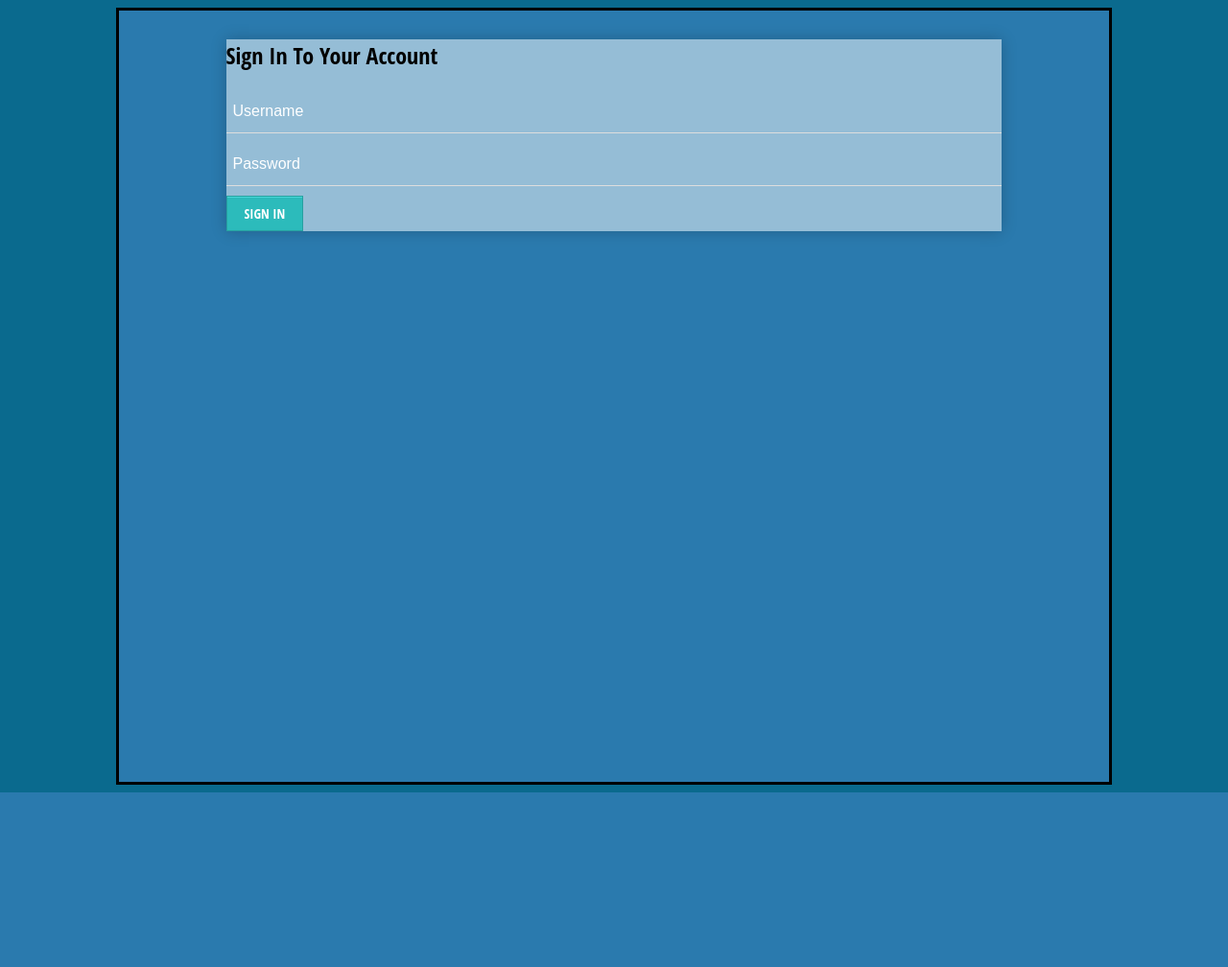
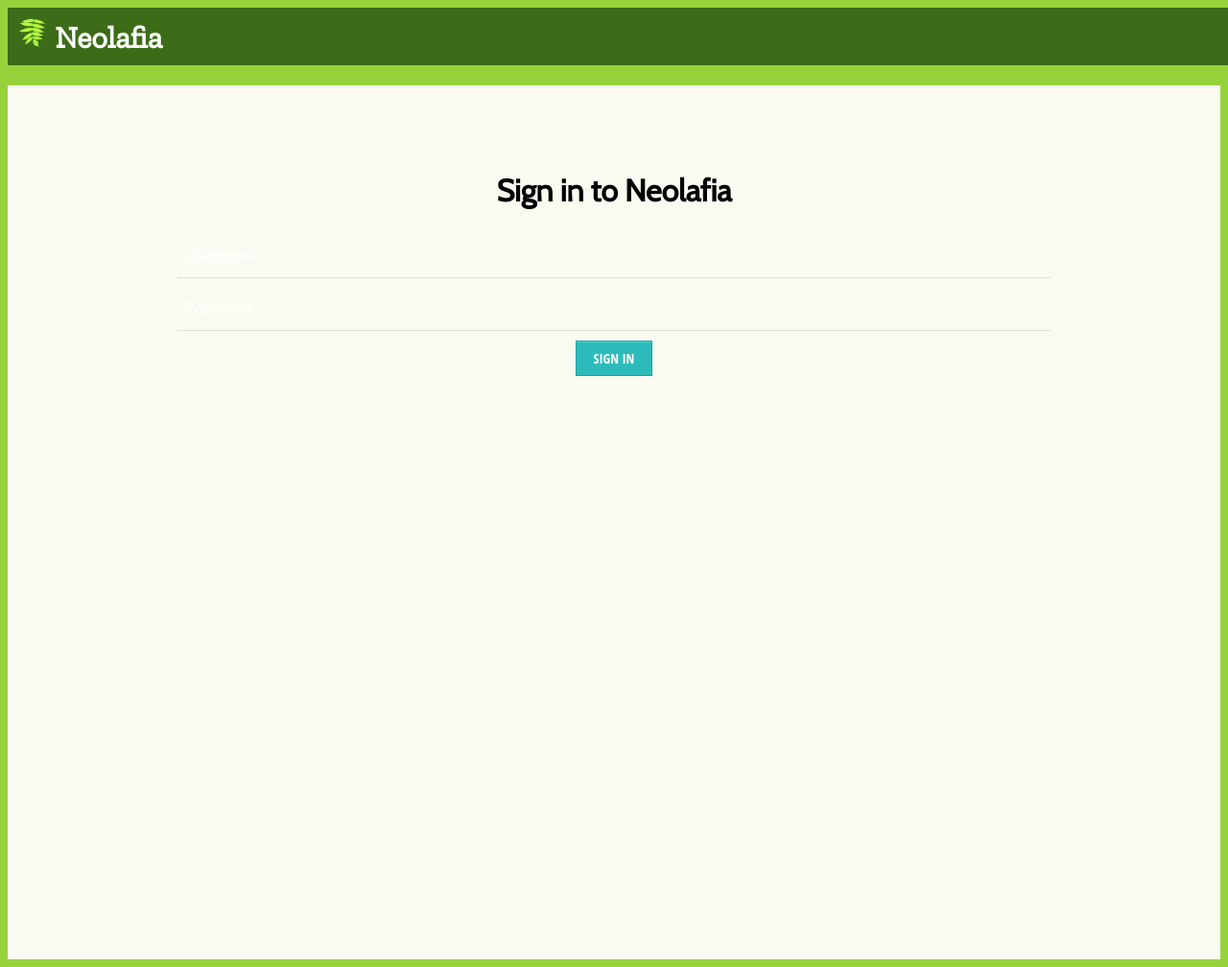
Before and after one commit to acphynix/doctors, a PHP site: page /login.php in a window 1280 px wide. Shown: the whole page at 96% size. Before the commit the page ends 826 px from the top, so only its background shows below. Run offline with PHP 8.4, Linux system fonts and the light colour scheme; some libraries are stand-ins or nearby versions.

Commit message:
Improve login page

```diff
--- a/html/forms.css
+++ b/html/forms.css
@@ -71,7 +71,15 @@ div.loggedinheader{
   box-shadow: 0px 0px 15px rgba(0, 0, 0, 0.22);
   -moz-box-shadow: 0px 0px 15px rgba(0, 0, 0, 0.22);
   -webkit-box-shadow:  0px 0px 15px rgba(0, 0, 0, 0.22);
-
+}
+.borderless{
+    background: rgba(255,255,255,0);
+  box-shadow: 0px 0px 0px rgba(0, 0, 0, 0.22);
+  -moz-box-shadow: 0px 0px 0px rgba(0, 0, 0, 0.22);
+  -webkit-box-shadow:  0px 0px 0px rgba(0, 0, 0, 0.22);
+}
+.centered{
+  text-align:center;
 }
 .form-style-8 h2{
   /*background: #4D4D4D;*/
--- a/html/index.php
+++ b/html/index.php
@@ -60,7 +60,7 @@ $(document).ready(function(){
 
 </head>
 
-<body ng-controller="HealthController" style="background: #97d23b">
+<body ng-controller="HealthController">
   <span ng-init='init_view()' />
 <?php if($_SESSION['valid']): ?>
   <div style="justify-content: center; margin:auto; width:80%; padding:10px; display:block; margin-left:auto; margin-right:auto; border:3px solid green; margin: 0 auto; background:#2a7aae; min-height:100% ">
--- a/html/login.php
+++ b/html/login.php
@@ -1,85 +1,93 @@
 <?php
   ob_start();
   session_start();
+
+  $msg = '';
+  $success = false;
+  function same_password( $given, $stored ){
+    return password_verify(urlencode($given), $stored);
+  }
+  function same_email( $given, $stored ){
+    return $given === $stored;
+  }
+  $msg='';
+  if (   isset($_POST['login'])
+     && !empty($_POST['uname'])
+     && !empty($_POST['pword'])) {
+
+    $conn = new mysqli("localhost", "ec2-user", "", "HealthTechSchema");
+
+    if ($conn->connect_error) {
+      $msg='There was an error connecting to the server. Please try again later.';
+      return;
+    }
+    $query = "SELECT user_first_name, user_last_name, user_id, user_email, ".
+             "user_password, user_status FROM users WHERE ".
+             "user_email='".$_POST['uname']."'";
+    $result = mysqli_query($conn, $query);
+    if (!$result) {
+      $msg='There was an error connecting to the server. Please try again later.';
+      return;
+    }
+    $msg = 'Incorrect email or password';
+
+    while ($row = mysqli_fetch_assoc($result)) {
+      if(same_email   ($_POST['uname'], $row['user_email'   ]) &&
+         same_password($_POST['pword'], $row['user_password'])){
+
+        if(($row['user_status'] != 'verified')){
+          $msg='Your account has not yet been verified.';
+          return;
+        }
+        if(($row['user_status'] === 'verified')){
+          $_SESSION['user_id']     = $row['user_id'];
+          $_SESSION['valid']       = true;
+          $_SESSION['timeout']     = time();
+          $_SESSION['displayname'] = $row['user_first_name'] . ' ' . $row['user_last_name'];
+          echo "<script> window.location.assign('index.php'); </script>";
+          $success = true;
+        }
+      }
+    }
+  }
 ?>
 <html>
 <head>
 <script src="https://ajax.googleapis.com/ajax/libs/jquery/3.2.1/jquery.min.js"></script>
 <script src="https://ajax.googleapis.com/ajax/libs/angularjs/1.6.4/angular.min.js"></script>
+<link href="https://fonts.googleapis.com/css?family=Poiret+One|Quicksand|Zilla+Slab|Cabin" rel="stylesheet">
+<link rel="stylesheet" type="text/css" href="../styles/styles.css">
 <link rel="stylesheet" type="text/css" href="forms.css">
 <script>
   function goto(newpage){
     window.location.href = newpage
   }
 </script>
-<title>Ekuojumo</title>
+<title>Neolafia</title>
 </head>
-<body style="background: #0a6a8e">
+<body>
+<div class='noboat'>
+  <a href='index.php'>
+  <h1 class='Neolafia' style='position:relative'>
+      <img src='../images/logo.png' style='height:1em;'/>
 
-         <?php
-            function console_log( $data ){
-              echo '<script>';
-              echo 'console.log('. json_encode( $data ) .')';
-              echo '</script>';
-            }
-            $msg = '';
-            $success = false;
-
-            if (isset($_POST['login'])
-               && !empty($_POST['uname'])
-               && !empty($_POST['pword'])
-               ) {
-
-              $conn = new mysqli("localhost", "ec2-user", "", "HealthTechSchema");
-
-              // Check connection
-              if ($conn->connect_error) {
-                $msg='There was an error connecting to the server. Please try again later.';
-              }
-              else{
-                $query = "SELECT user_first_name, user_last_name, user_id, user_email, user_password, user_status FROM users WHERE user_email='".$_POST['uname']."'";
-                console_log($query);
-                if ($result = mysqli_query($conn, $query)) {
-                  console_log($result);
-                  $msg = 'Incorrect email or password';
-
-                  /* fetch associative array */
-                  while ($row = mysqli_fetch_assoc($result)) {
-                    if(($row['user_email'] === $_POST['uname']) &&
-                       (password_verify(urlencode($_POST['pword']), $row['user_password']))){
-                        if(($row['user_status'] === 'verified')){
-                          $_SESSION['user_id'] = $row['user_id'];
-                          $_SESSION['valid'] = true;
-                          $_SESSION['timeout'] = time();
-                          $_SESSION['displayname'] = $row['user_first_name'] . ' ' . $row['user_last_name'];
-                          echo "<script> window.location.assign('index.php'); </script>";
-                          $success = true;
-                        }else{
-                          $msg='Your account has not yet been verified.';
-                        }
-                    }
-                  }
-                  mysqli_free_result($result);
-
-                } else {
-
-                }
-              }
-              // mysqli_close($conn);
-            }
-        ?>
-
-  <div style="justify-content: center; margin:auto; width:80%; padding:10px; display:block; margin-left:auto; margin-right:auto; border:3px solid black; margin: 0 auto; background:#2a7aae; min-height:100% ">
-    <div class="form-style-8">
-    <h2>Sign In To Your Account</h2>
-    <form role = "form"
+      Neolafia
+    <!-- </a> -->
+  </h1>
+  </a>
+  </div>
+  <div class='frontpage-body'>
+    <div class='frontpage-container'>
+      <div class='frontpage-entry' style='height:100%'>
+        <h2 class='soloheading'>Sign in to Neolafia</h2>
+        <form class="form-style-8 borderless centered" role = "form"
                 action = "<?php echo htmlspecialchars($_SERVER['PHP_SELF']);
                 ?>" method = "post">
           <input name="uname" type="text" ng-model="uname" placeholder="Username">
           <input name="pword" type="password" ng-model="pword" placeholder="Password">
           <input name="login" type="submit" ng-click="update(user)" value="Sign in" />
         </form>
-    <h4 class = "form-signin-heading"><?php echo $msg; ?></h4>
+      </div>
     </div>
   </div>
 </body>
--- a/html/styles/styles.css
+++ b/html/styles/styles.css
@@ -4,6 +4,9 @@ h1{
 h2{
   font-size:200%;
   font-family: 'Poiret One', cursive;
+}
+a{
+  text-decoration: none;
 }
 h2.frontpage-heading{
   margin-top:0;
@@ -19,6 +22,14 @@ div.frontpage-text{
   background: linear-gradient( rgba(0, 0, 0, 0.2), rgba(0, 0, 0, 1.0) ), url('../images/skater-large.jpg');
   min-height:200px;
   height:30%;
+  background-position: left top;
+  background-repeat: no-repeat;
+  width:100%;
+  position:relative;
+  padding:0;
+  margin:0;
+}
+.noboat {
   background-position: left top;
   background-repeat: no-repeat;
   width:100%;
@@ -98,3 +109,7 @@ span.banner-button-container{
 .banner-button:hover{
   background-color:rgba(255,255,255,0.2);
 }
+.soloheading{
+  font-family: 'Cabin';
+  text-align:center;
+}
```
Lines whose indentation alone changed are shown as unchanged.
